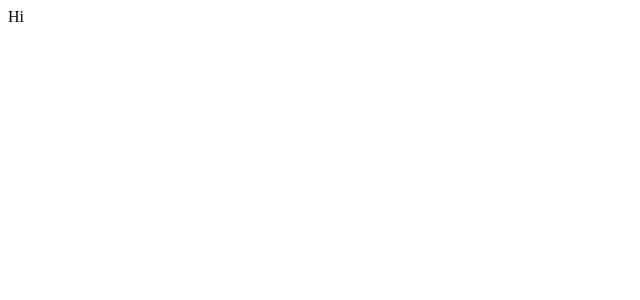
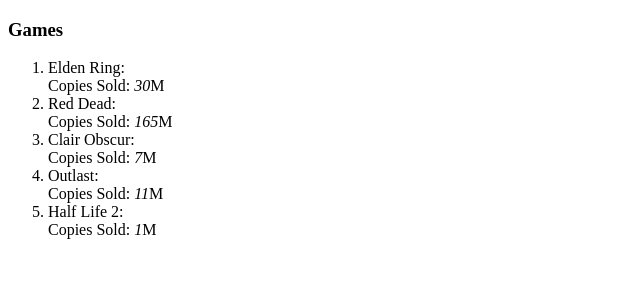
Before and after one commit to RemanthManyam/Upgrade, a React (Vite) app in the folder props-conditional-and-list-rendering/: page / in a window 1280 px wide. Shown: the top 300 px of the page, without its empty margins (0-640 px from the left). Built offline with nearby package versions, Linux system fonts and the light colour scheme.

Commit message:
Tough but coded List Rendering with Props

```diff
--- a/props-conditional-and-list-rendering/src/App.jsx
+++ b/props-conditional-and-list-rendering/src/App.jsx
@@ -5,9 +5,13 @@
 
 function App(){
 
-  return(<>
-  <ListRenderingWithProps></ListRenderingWithProps>
-  </>);
+  const games = [{uid: 1, name: "Elden Ring", copiesSold: 30},
+                {uid: 2, name: "Red Dead", copiesSold: 165},
+                {uid: 3, name: "Clair Obscur", copiesSold: 7},
+                {uid: 4, name: "Outlast", copiesSold: 11},
+                {uid: 5, name: "Half Life 2", copiesSold: 1}];
+
+  return(<ListRenderingWithProps arr={games} title="Games"></ListRenderingWithProps> );
 }
 
 export default App;
--- a/props-conditional-and-list-rendering/src/ListRenderingWithProps.jsx
+++ b/props-conditional-and-list-rendering/src/ListRenderingWithProps.jsx
@@ -1,8 +1,17 @@
+import { array } from "prop-types";
 
 
-function ListRenderingWithProps(){
+function ListRenderingWithProps(props){
 
-    return(<>Hi</>);
+    const title = props.title;
+    const arr = props.arr
+
+    const list = arr.map((ele) => <li key={ele.id}>
+                                     {ele.name}: &nbsp;<br></br>
+                                    Copies Sold: <i>{ele.copiesSold}</i>M
+    </li>)
+
+    return(<><h3>{title}</h3> <ol>{list}</ol></>);
 }
 
 export default ListRenderingWithProps;
```
